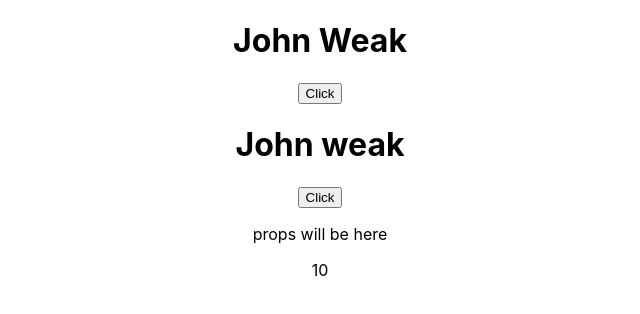
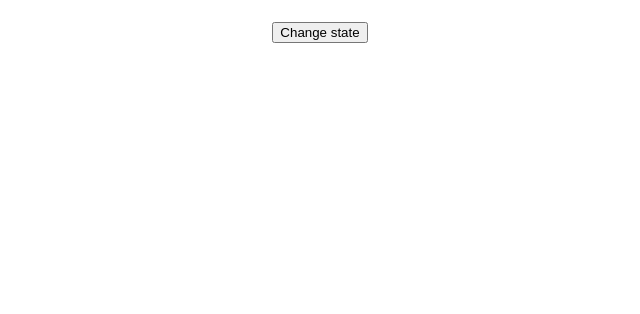
Before and after one commit to den2308/JSbasic-React, a React (Create React App) app: page / in a window 1280 px wide. Shown: the top 314 px of the page, without its empty margins (320-960 px from the left). Built offline with nearby package versions, Linux system fonts and the light colour scheme.

Commit message:
added redux

```diff
--- a/package.json
+++ b/package.json
@@ -8,7 +8,11 @@
     "@testing-library/user-event": "^12.1.10",
     "react": "^17.0.2",
     "react-dom": "^17.0.2",
+    "react-redux": "^7.2.4",
     "react-scripts": "4.0.3",
+    "redux": "^4.1.0",
+    "redux-devtools-extension": "^2.13.9",
+    "redux-thunk": "^2.3.0",
     "web-vitals": "^1.0.1"
   },
   "scripts": {
--- a/src/App.js
+++ b/src/App.js
@@ -1,30 +1,24 @@
-import { useState } from 'react'
+import { connect } from 'react-redux'
 import './App.css';
-import ClassComponent from './ClassComponent'
+import { getUser } from './store/actions/user'
 
-function App() {
-  const [count, setCount] = useState(0)
-  const handlePulsCount = () => {
-    setCount(count + 1)
-  }
-
-  const showComponents = () => {
-    if (count === 0) {
-      return <ClassComponent count={count} setCount={handlePulsCount} title='John weak' />
-    } else {
-      return <ClassComponent title='John Dou' />
-    }
-  }
+function App(props) {
   return (
     <div className="App">
-      <h1>John Weak</h1>
-      <button onClick={handlePulsCount}>Click</button>
-      {count === 0 ?
-        <ClassComponent count={count} setCount={handlePulsCount} title='John weak' /> :
-        <ClassComponent title='John Dou' />
-      }
+      <h1>{props.firstName}</h1>
+      <h1>{props.lastName}</h1>
+      <button onClick={() => { props.getUserAction() }}>Change state</button>
     </div>
   );
 }
 
-export default App;
+const mapStateToProps = (state) => ({
+  firstName: state.user.firstName,
+  lastName: state.user.lastName
+})
+
+const mapDispatchToProps = (dispatch) => ({
+  getUserAction: () => { dispatch(getUser()) }
+})
+
+export default connect(mapStateToProps, mapDispatchToProps)(App);
--- a/src/index.js
+++ b/src/index.js
@@ -1,13 +1,15 @@
 import React from 'react';
 import ReactDOM from 'react-dom';
+import { Provider } from 'react-redux'
 import './index.css';
+import store from './store'
 import App from './App';
 import reportWebVitals from './reportWebVitals';
 
 ReactDOM.render(
-  <React.StrictMode>
+  <Provider store={store}>
     <App />
-  </React.StrictMode>,
+  </Provider>,
   document.getElementById('root')
 );
 
--- /dev/null
+++ b/src/store/actions/index.js
@@ -0,0 +1,5 @@
+
+
+export {
+  getUser,
+} from './user';
--- /dev/null
+++ b/src/store/actions/user.js
@@ -0,0 +1,6 @@
+import userConstants from '../constants/user';
+
+export const getUser = (user) => ({
+  type: userConstants.GET_USER,
+  user,
+});
--- /dev/null
+++ b/src/store/constants/user.js
@@ -0,0 +1,3 @@
+export default {
+  GET_USER: 'GET_USER',
+};
--- /dev/null
+++ b/src/store/index.js
@@ -0,0 +1,3 @@
+import store from './store';
+
+export default store;
--- /dev/null
+++ b/src/store/reducers/index.js
@@ -0,0 +1,8 @@
+import { combineReducers } from 'redux';
+import userReducer from './user';
+
+const appReducer = combineReducers({
+  user: userReducer,
+});
+
+export default appReducer;
--- /dev/null
+++ b/src/store/reducers/user.js
@@ -0,0 +1,17 @@
+import constants from '../constants/user';
+
+export const initialState = () => ({
+  firstName: '',
+  lastName: '',
+});
+
+export default (state = initialState(), action) => {
+  switch (action.type) {
+    case constants.GET_USER:
+      return {
+        firstName: 'John',
+        lastName: 'Weak'
+      }
+    default: return state;
+  }
+};
--- /dev/null
+++ b/src/store/store.js
@@ -0,0 +1,12 @@
+import { createStore } from 'redux';
+import { composeWithDevTools } from 'redux-devtools-extension';
+import reducers from './reducers';
+
+const initialState = {}
+const store = createStore(
+  reducers,
+  initialState,
+  composeWithDevTools()
+);
+
+export default store
```
Also changed, not shown: 2 other files (tests, documents, lock files or other folders).
